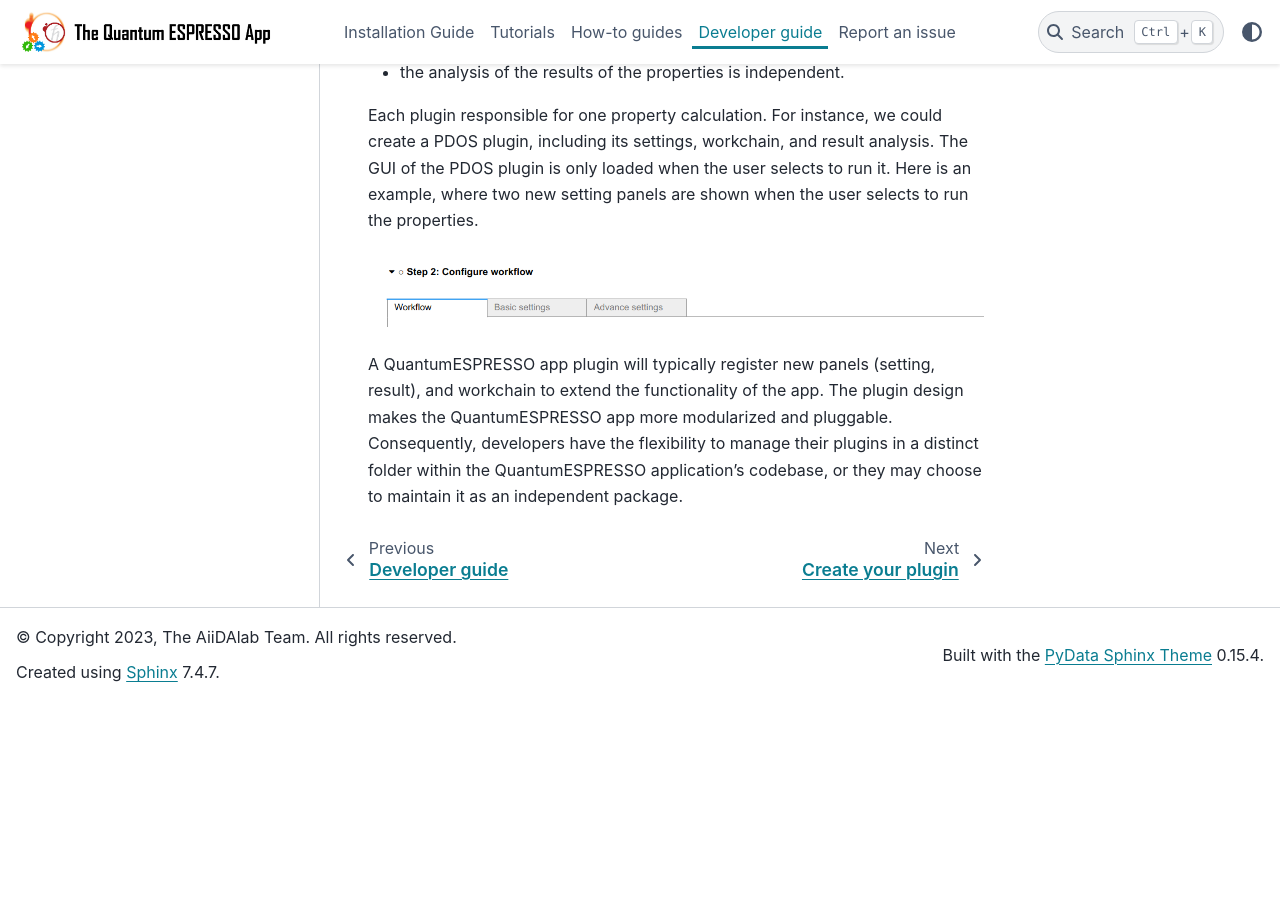
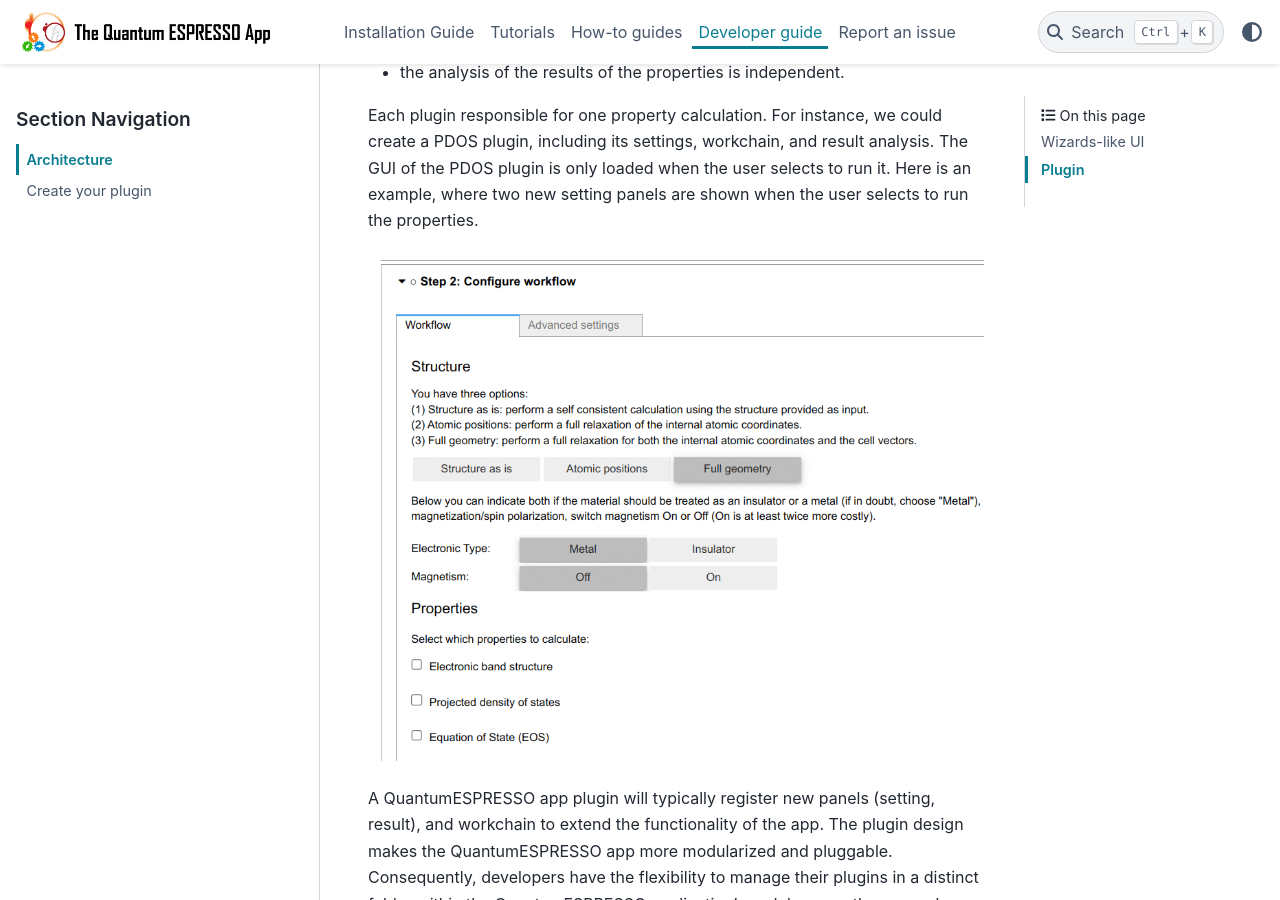
Before and after one commit to aiidalab/aiidalab-qe, a Sphinx documentation site: the page built from docs/source/development/architecture.rst, in a window 1280 px wide and 900 px high, scrolled down 1714 px. Built offline with Sphinx 7.4.7 and the PyData theme 0.15.4, drawn with Linux system fonts in a browser that asks for light colours; before the commit the page ends 2415 px from its top, so only the background shows below that.

Commit message:
replace plugin_example image

```diff
--- a/docs/source/development/architecture.rst
+++ b/docs/source/development/architecture.rst
@@ -5,7 +5,7 @@
 ************************
 
 Wizards-like UI
-==========
+================
 
 QuantumESPRESSO app uses the [Wizards-like UI design](https://en.wikipedia.org/wiki/Wizard_(software)), which divides one calculation into four steps.
 Each step may contain several sections (panels), as shown in the figure below.
@@ -56,8 +56,7 @@
     }
 
 Plugin
-======
-
+=========
 QuantumESPRESSO app supports running multiple properties (bands, pdos, etc.) calculations in one app.
 The individual properties to be developed and seamlessly integrated into the QuantumESPRESSO app as plugins. This integration is made possible due to several key aspects:
 
@@ -70,7 +69,7 @@
 The GUI of the PDOS plugin is only loaded when the user selects to run it.
 Here is an example, where two new setting panels are shown when the user selects to run the properties.
 
-.. figure:: ../_static/images/plugin_example.png
+.. figure:: ../_static/images/plugin_example.gif
 
 
 A QuantumESPRESSO app plugin will typically register new panels (setting, result), and workchain to extend the functionality of the app.
```
Also changed, not shown: docs/source/_static/images/plugin_example.gif (added), docs/source/_static/images/plugin_example.png (deleted).
